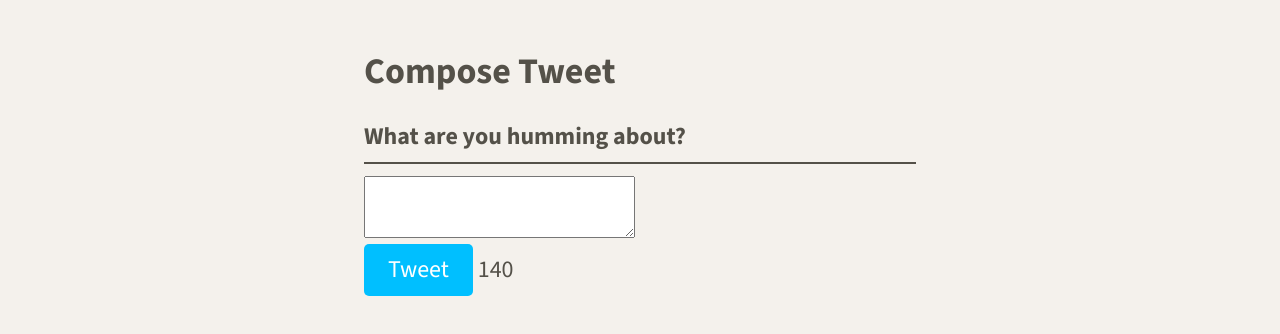
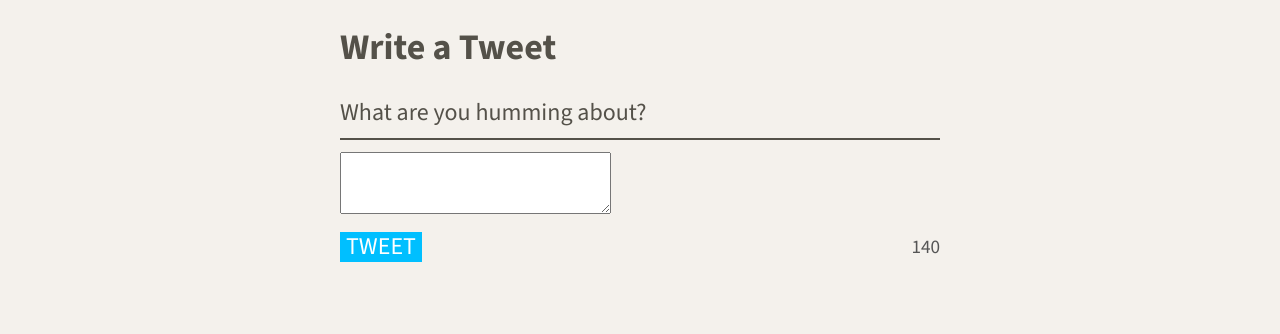
Before and after one commit to wizbren/tweeter, a plain HTML site: page public/index.html in a window 1280 px wide. Shown: the part 432-766 px from the top of the page. Drawn offline with nearby package versions, Linux system fonts and the light colour scheme.

Commit message:
Add new-tweet form border, counter positioning, capitalize tweet for clarity, and change compose tweet to Write A Tweet

```diff
--- a/public/index.html
+++ b/public/index.html
@@ -52,12 +52,12 @@
     <!-- Page-specific (main) content here -->
     <main class="container">
       <section class="new-tweet">
-        <h2>Compose Tweet</h2>
+        <h2>Write a Tweet</h2>
         <form action="/api/tweets" method="POST">
           <label for="tweet-text">What are you humming about?</label>
           <textarea name="text" id="tweet-text"></textarea>
           <div>
-            <button type="submit">Tweet</button>
+            <button type="submit">TWEET</button>
             <output name="counter" class="counter" for="tweet-text">140</output>
           </div>
         </form>
--- a/public/styles/nav.css
+++ b/public/styles/nav.css
@@ -17,7 +17,6 @@ nav {
   justify-content: space-between;  /*Pushes "TWEETER?!" and "Write a New Tweet" to opposite sides*/
 }
 
-
 .write-a-tweet {
   text-align: center;
   font-size: 0.9em;
@@ -29,3 +28,16 @@ nav {
   margin-top: 4px;
   color: red;
 }
+
+.new-tweet form div {
+  display: flex;
+  justify-content: space-between;
+  align-items: center;
+  margin-top: 0.5em;
+}
+
+.counter {
+  margin-left: auto;
+  font-size: 0.8em;
+  color: #555;
+}
--- a/public/styles/new-tweet.css
+++ b/public/styles/new-tweet.css
@@ -4,13 +4,10 @@
   width: 100%;
   max-width: 600px;
   margin: 0 auto;
-  padding: 1em;
 }
 
 .new-tweet button {
   border: none;
-  border-radius: 5px;
-  padding: 0.5em 1em;
   font-size: 1em;
   cursor: pointer;
   color: white;
@@ -22,5 +19,15 @@
   margin-bottom: 0.5em;
   border-bottom: 2px solid;
   padding-bottom: 0.5em;
-  font-weight: bold;
 }
+
+.new-tweet form div {
+  display: flex;
+  justify-content: space-between;
+  align-items: center;
+  margin-top: 0.5em;
+}
+
+.counter {
+  margin-left: auto;
+}
```
